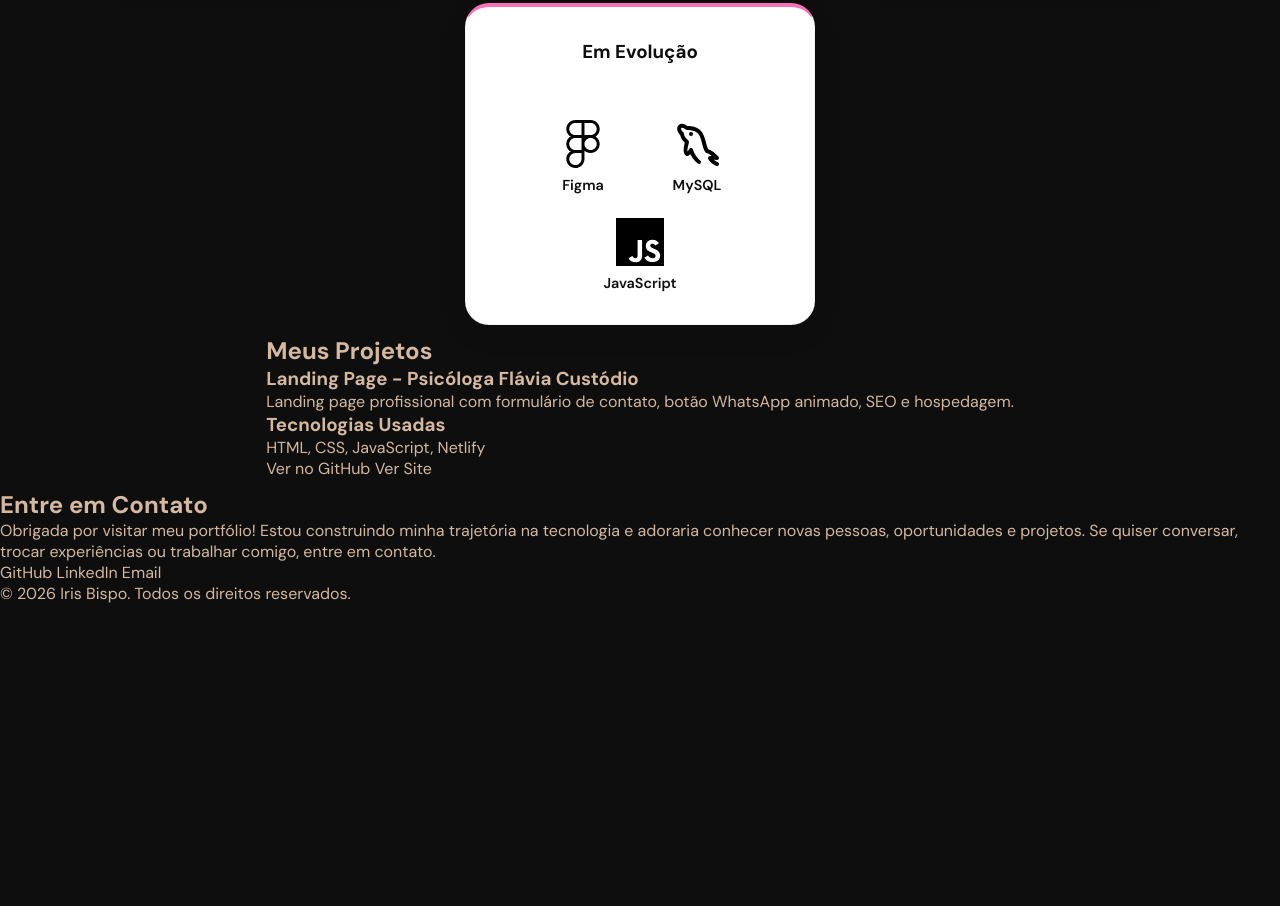
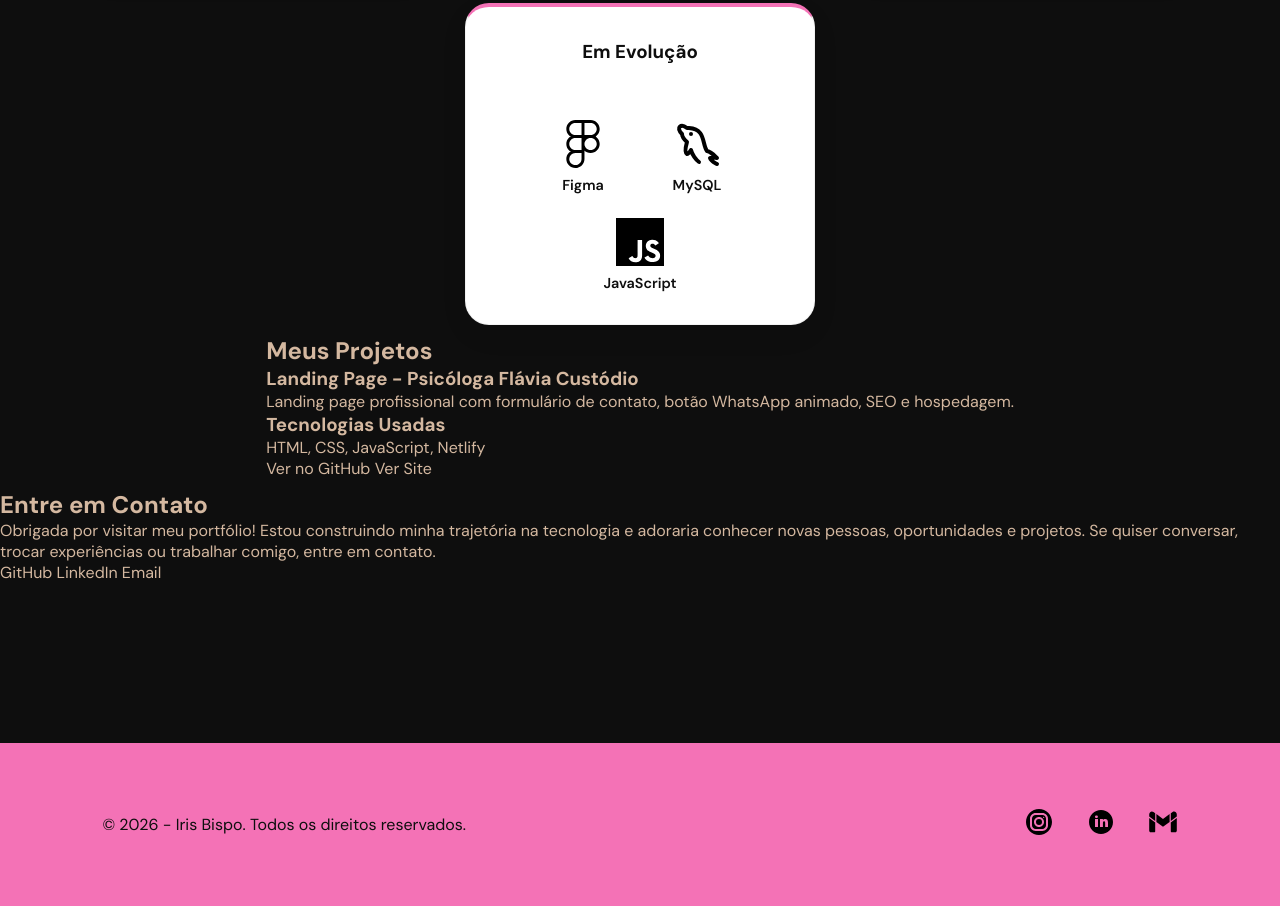
Before and after one commit to Irisabispo/portfolio-iris, a website: page index.html in a window 1280 px wide. Shown: the part 1734-2640 px from the top of the page. Before the commit the page ends 2338 px from the top, so only its background shows below. Drawn offline with Linux system fonts and the light colour scheme.

Commit message:
style: melhora layout do footer

```diff
--- a/index.html
+++ b/index.html
@@ -212,8 +212,33 @@
             <a href="mailto:irisabispo@gmail.com">Email</a>
             </div>
     </main>
+<!--FOOTER-->
+<footer>
+    <div class="footer-direitos">
+        <p>© <span id="year"></span> - Iris Bispo. Todos os direitos reservados.</p>
+    </div>
 
-<footer>© 2026 Iris Bispo. Todos os direitos reservados.</footer>
+    <nav class="icons" aria-label="Redes Sociais">
+        <a href="https://www.instagram.com/i.maruyami/"
+           target="_blank"
+           rel="noopener noreferrer"
+           aria-label="Instagram de Iris Bispo">
+            <img src="./assets/icons/instagram.svg" alt="Instagram"></a>
+
+        <a href="https://www.linkedin.com/in/iris-bispo/"
+           target="_blank"
+           rel="noopener noreferrer"
+           aria-label="LinkedIn de Iris Bispo">
+            <img src="./assets/icons/linkedin.svg" alt="LinkedIn"></a>
+
+        <a href="mailto:irisabispo@gmail.com"
+           aria-label="Enviar e-mail para Iris Bispo">
+            <img src="./assets/icons/gmail.svg" alt="Gmail"></a>
+    </nav>
+</footer>
+
+
+
 <script src="./js/main.js"></script>
 </body>
 </html>
--- a/js/main.js
+++ b/js/main.js
@@ -4,3 +4,7 @@ const menu = document.querySelector(".navbar");
 btn.addEventListener("click", () => {
     btn.classList.toggle("ativo");
 })
+
+
+//ano dinâmico onde não preciso editar quando chegar outros anos
+document.getElementById("year").textContent = new Date().getFullYear();
--- /dev/null
+++ b/scss/_footer.scss
@@ -0,0 +1,22 @@
+@use 'variables' as *;
+
+footer {
+    display: flex;
+    justify-content: space-between;
+    align-items: center;
+
+    background-color: $cor-destaque;
+    margin-top: 10rem;
+    padding: 4rem 8%;
+
+    .footer-direitos {
+        color: $cor-principal;
+        font-size: 1rem;
+    }
+
+    .icons {
+        display: flex;
+        gap: 2rem;
+
+    }
+}
--- a/scss/styles.scss
+++ b/scss/styles.scss
@@ -6,3 +6,4 @@
 @use 'sobre';
 @use 'habilidades';
 @use 'responsive';
+@use 'footer';
```
Also changed, not shown: assets/icons/gmail.svg (added), assets/icons/instagram.svg (added), assets/icons/linkedin.svg (added), css/styles.css, 1 other file.
